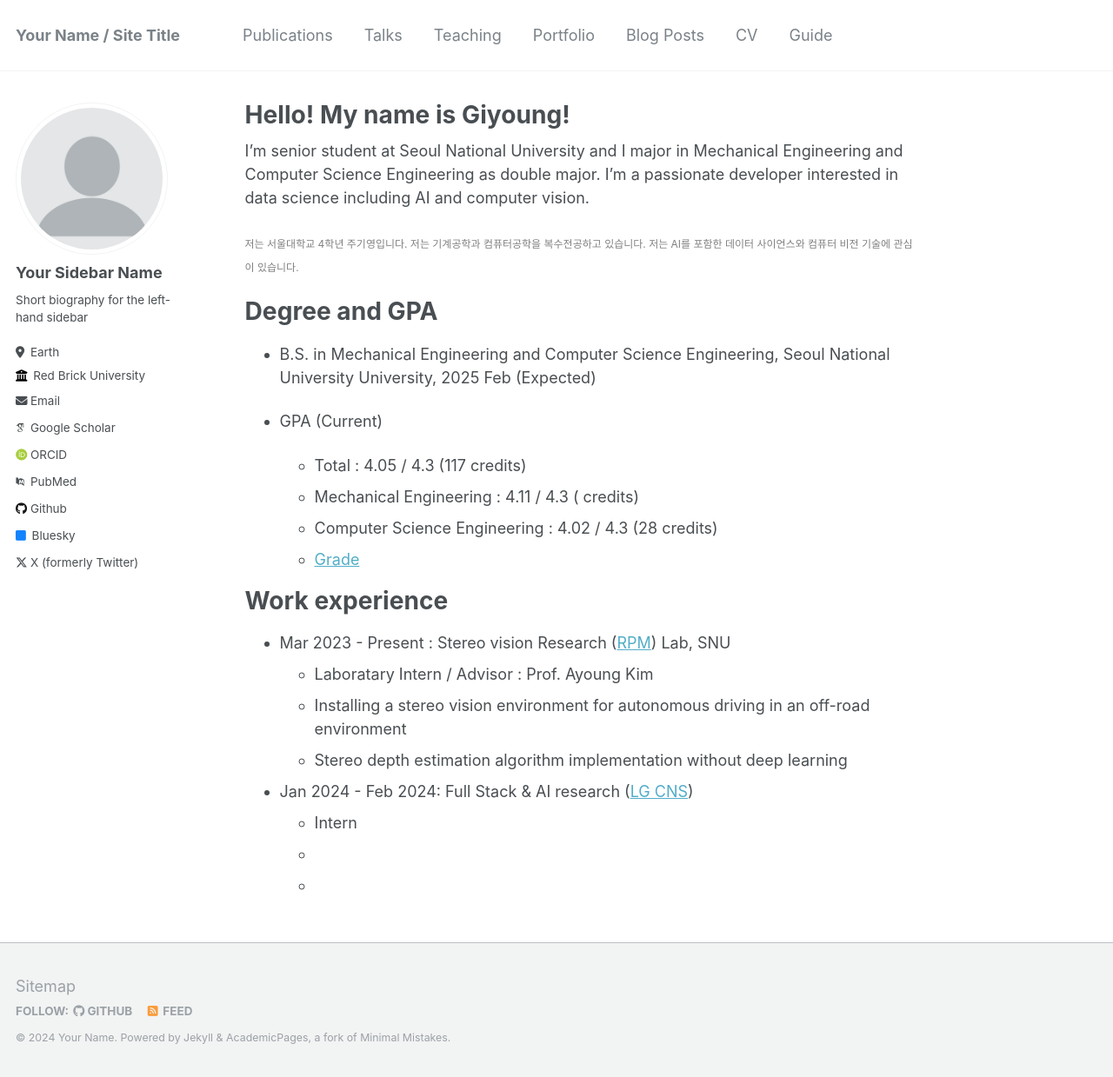
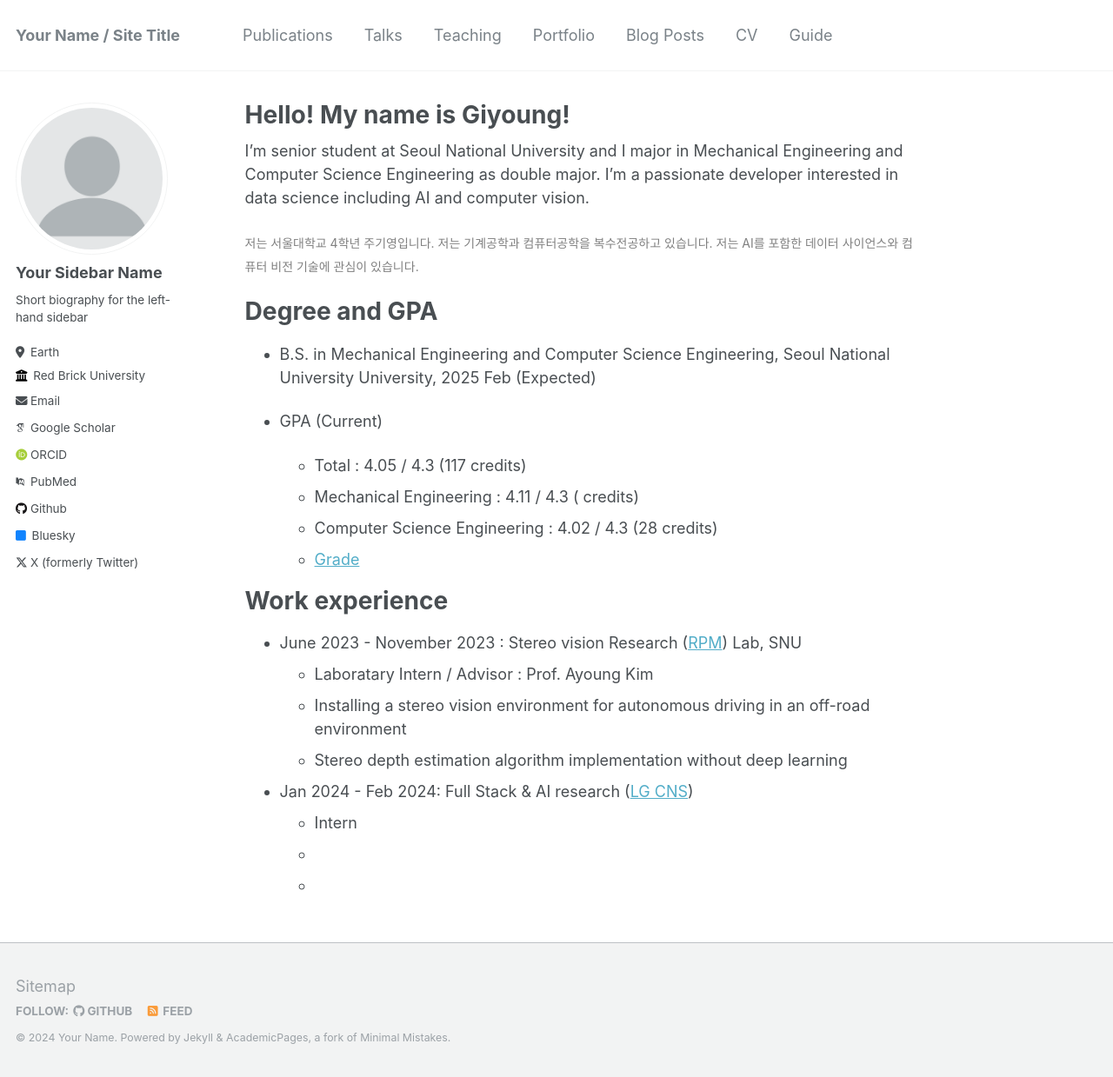
Before and after one commit to freqinfi/freqinfi.github.io, a Jekyll site: the page built from _pages/about.md, in a window 1280 px wide and 1239 px high. Shown: the whole window at 87% size. Built offline with Jekyll 4.4.1, drawn with Linux system fonts in a browser that asks for light colours; some web fonts are replaced.

Commit message:
Update about.md

```diff
--- a/_pages/about.md
+++ b/_pages/about.md
@@ -8,7 +8,7 @@ redirect_from:
 ---
  I'm senior student at Seoul National University and I major in Mechanical Engineering and Computer Science Engineering as double major. I'm a passionate developer interested in data science including AI and computer vision.
 
-<span style = "font-size:12px; color: gray;"> 저는 서울대학교 4학년 주기영입니다. 저는 기계공학과 컴퓨터공학을 복수전공하고 있습니다. 저는 AI를 포함한 데이터 사이언스와 컴퓨터 비전 기술에 관심이 있습니다. </span>
+<span style = "font-size:14px; color: gray;"> 저는 서울대학교 4학년 주기영입니다. 저는 기계공학과 컴퓨터공학을 복수전공하고 있습니다. 저는 AI를 포함한 데이터 사이언스와 컴퓨터 비전 기술에 관심이 있습니다. </span>
 
 
 Degree and GPA
@@ -23,7 +23,7 @@ Degree and GPA
 
 Work experience
 ======
-* Mar 2023 - Present : Stereo vision Research ([RPM](https://rpm.snu.ac.kr/)) Lab, SNU
+* June 2023 - November 2023 : Stereo vision Research ([RPM](https://rpm.snu.ac.kr/)) Lab, SNU
   * Laboratary Intern / Advisor : Prof. Ayoung Kim
   * Installing a stereo vision environment for autonomous driving in an off-road environment
   * Stereo depth estimation algorithm implementation without deep learning
```
